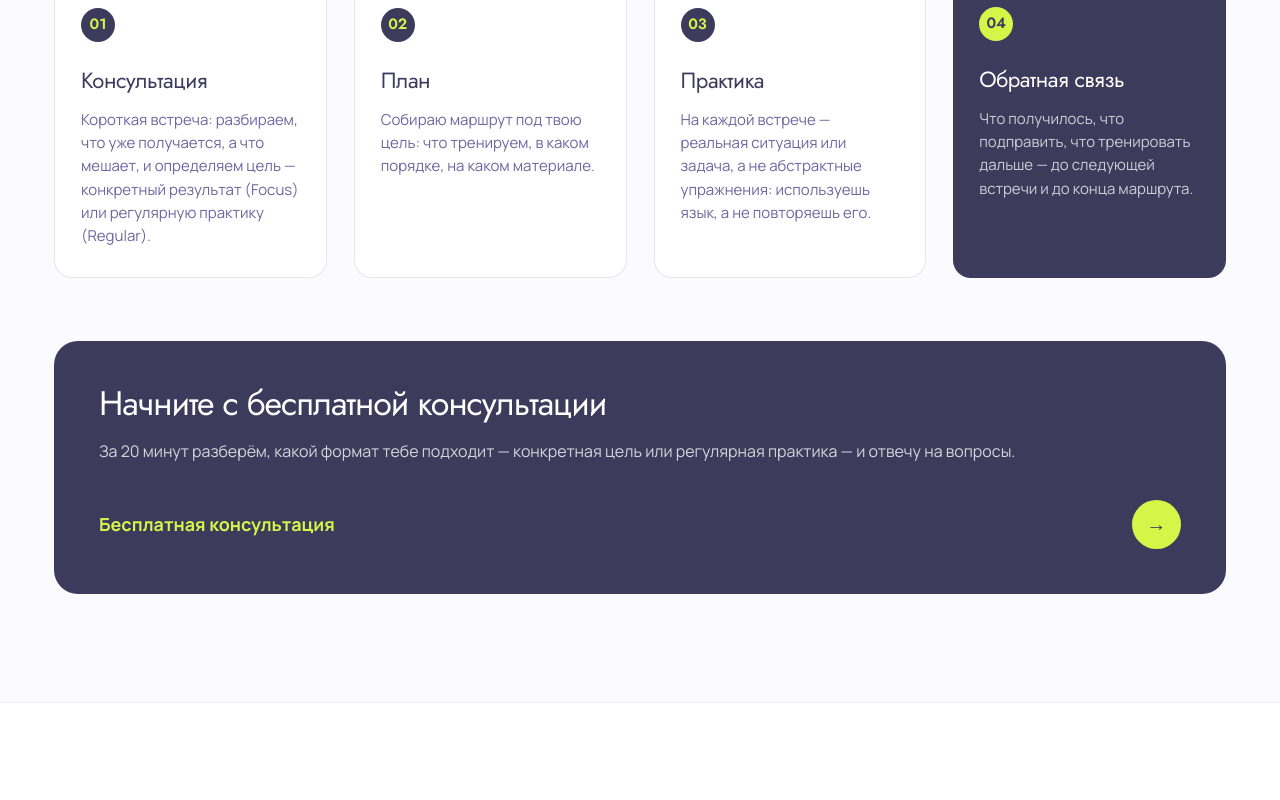
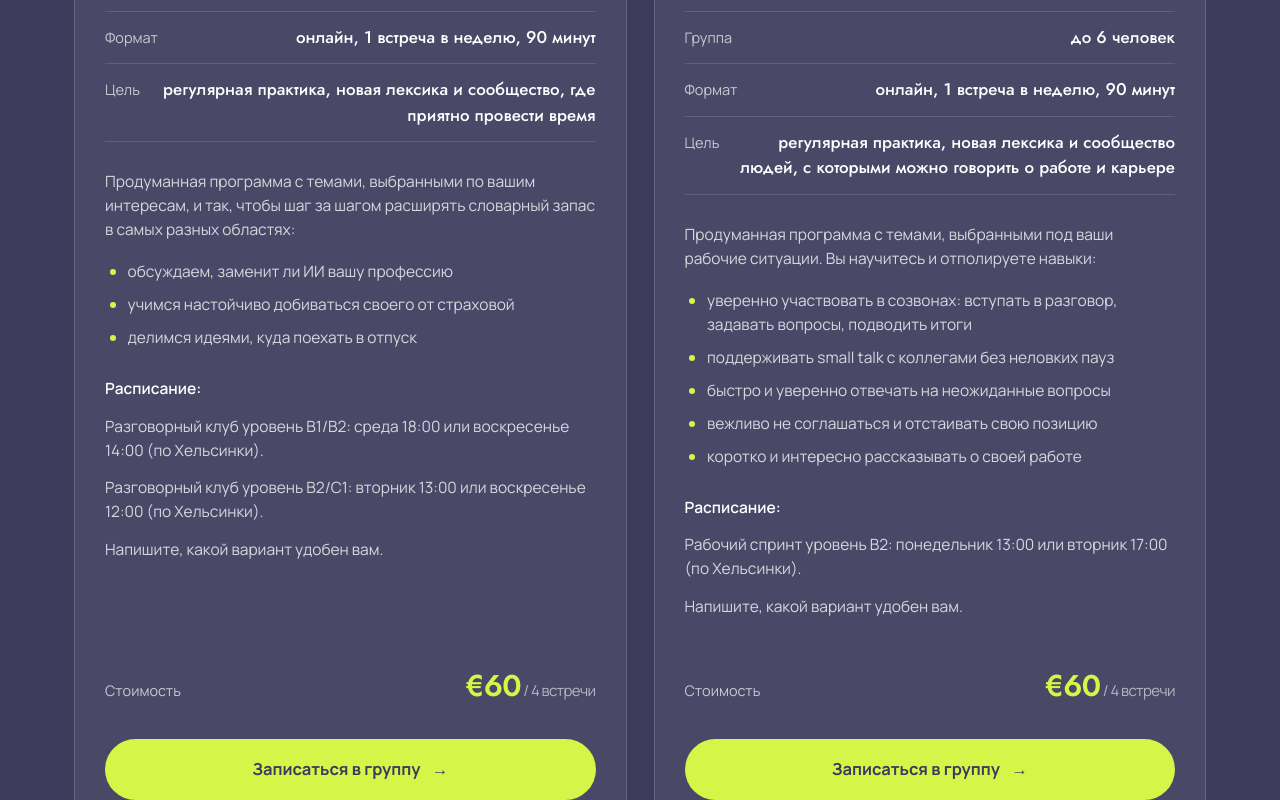
Before and after one commit to Anna-akm-code/auruby-yki-landing-page, a Next.js app: page /english/plan in a window 1280 px wide. Shown: the part 1280-2080 px from the top of the page. Built offline with nearby package versions, Linux system fonts and the light colour scheme; no server answers.

Commit message:
Add adult English group formats and update landing copy

```diff
--- a/app/english/page.tsx
+++ b/app/english/page.tsx
@@ -40,6 +40,10 @@ type OfferBullet = {
   priceUnit: string;
   format: string;
   details: string[];
+  description?: string;
+  topics?: string[];
+  scheduleLabel?: string;
+  schedule?: string[];
 };
 
 const youngerLearnerOffers: OfferBullet[] = [
@@ -101,6 +105,54 @@ const olderLearnerOffers: OfferBullet[] = [
       "Срок: ориентир — около года, в зависимости от ваших целей и уровня.",
     ],
   },
+  {
+    title: "THE CLUB · Разговорный клуб",
+    price: "€60",
+    priceUnit: "/ 4 встречи",
+    format: "Группа до 6 человек",
+    details: [
+      "Формат: онлайн, 1 встреча в неделю, 90 минут",
+      "Стоимость: €60 за 4 встречи",
+      "Цель: регулярная практика, новая лексика и сообщество, где приятно провести время",
+    ],
+    description:
+      "Продуманная программа с темами, выбранными по вашим интересам, и так, чтобы шаг за шагом расширять словарный запас в самых разных областях:",
+    topics: [
+      "обсуждаем, заменит ли ИИ вашу профессию",
+      "учимся настойчиво добиваться своего от страховой",
+      "делимся идеями, куда поехать в отпуск",
+    ],
+    scheduleLabel: "Варианты занятий:",
+    schedule: [
+      "Уровень B1/B2: среда 18:00 или воскресенье 14:00 (по Хельсинки)",
+      "Уровень B2/C1: вторник 13:00 или воскресенье 12:00 (по Хельсинки)",
+    ],
+  },
+  {
+    title: "THE LAB",
+    price: "€60",
+    priceUnit: "/ 4 встречи",
+    format: "Группа до 6 человек",
+    details: [
+      "Курс: 8 недель",
+      "Группа: до 6 человек",
+      "Формат: онлайн, 1 встреча в неделю, 90 минут",
+      "Стоимость: €60 за 4 встречи",
+      "Цель: регулярная практика, новая лексика и сообщество людей, с которыми можно говорить о работе и карьере",
+    ],
+    description:
+      "Продуманная программа с темами, выбранными под ваши рабочие ситуации. Вы научитесь и отполируете навыки:",
+    topics: [
+      "уверенно участвовать в созвонах: вступать в разговор, задавать вопросы, подводить итоги",
+      "поддерживать small talk с коллегами без неловких пауз",
+      "быстро и уверенно отвечать на неожиданные вопросы",
+      "вежливо не соглашаться и отстаивать свою позицию",
+      "коротко и интересно рассказывать о своей работе",
+    ],
+    schedule: [
+      "Уровень B2: понедельник 13:00 или вторник 17:00 (по Хельсинки)",
+    ],
+  },
 ];
 
 export default function EnglishProductSelectorPage() {
@@ -154,7 +206,7 @@ export default function EnglishProductSelectorPage() {
               <div className="mt-6 grid gap-4">
                 {youngerLearnerOffers.map((offer) => (
                   <div key={offer.title}>
-                    <div className="flex items-baseline justify-between gap-3">
+                    <div className="flex flex-wrap items-baseline justify-between gap-3">
                       <span className="inline-block rounded-full bg-english-chartreuse px-3 py-1 font-body text-[15.5px] font-semibold text-english-aubergine">
                         {offer.title}
                       </span>
@@ -182,7 +234,7 @@ export default function EnglishProductSelectorPage() {
                   </div>
                 ))}
               </div>
-              <span className="mt-5 inline-flex items-center gap-[7px] font-body text-[14.5px] font-semibold text-english-muted">
+              <span className="mt-auto inline-flex items-center gap-[7px] pt-5 font-body text-[14.5px] font-semibold text-english-muted">
                 Подробнее о занятиях <span>→</span>
               </span>
             </TrackedLink>
@@ -217,7 +269,7 @@ export default function EnglishProductSelectorPage() {
               <div className="mt-6 grid gap-4">
                 {olderLearnerOffers.map((offer) => (
                   <div key={offer.title}>
-                    <div className="flex items-baseline justify-between gap-3">
+                    <div className="flex flex-wrap items-baseline justify-between gap-3">
                       <span className="inline-block rounded-full bg-english-chartreuse px-3 py-1 font-body text-[15.5px] font-semibold text-english-aubergine">
                         {offer.title}
                       </span>
@@ -242,10 +294,32 @@ export default function EnglishProductSelectorPage() {
                         </div>
                       ))}
                     </div>
+                    {offer.description && (
+                      <p className="mt-3 font-body text-[14px] text-english-muted">
+                        {offer.description}
+                      </p>
+                    )}
+                    {offer.topics && (
+                      <ul className="mt-2 list-disc space-y-1 pl-4 font-body text-[14px] text-english-muted marker:text-english-muted">
+                        {offer.topics.map((topic) => (
+                          <li key={topic}>{topic}</li>
+                        ))}
+                      </ul>
+                    )}
+                    {offer.schedule && (
+                      <div className="mt-3 grid gap-2 font-body text-[14px] text-english-muted">
+                        {offer.scheduleLabel && (
+                          <p className="font-semibold">{offer.scheduleLabel}</p>
+                        )}
+                        {offer.schedule.map((slot) => (
+                          <p key={slot}>{slot}</p>
+                        ))}
+                      </div>
+                    )}
                   </div>
                 ))}
               </div>
-              <span className="mt-5 inline-flex items-center gap-[7px] font-body text-[14.5px] font-semibold text-english-muted">
+              <span className="mt-auto inline-flex items-center gap-[7px] pt-5 font-body text-[14.5px] font-semibold text-english-muted">
                 Подробнее о занятиях <span>→</span>
               </span>
             </TrackedLink>
--- a/app/english/plan/page.tsx
+++ b/app/english/plan/page.tsx
@@ -44,13 +44,13 @@ const planSteps = [
     number: "02",
     title: "План",
     description:
-      "Собираю маршрут под твою цель: что тренируем, в каком порядке, на каком материале.",
+      "Собираю маршрут под вашу цель: что тренируем, в каком порядке, на каком материале.",
   },
   {
     number: "03",
     title: "Практика",
     description:
-      "На каждой встрече — реальная ситуация или задача, а не абстрактные упражнения: используешь язык, а не повторяешь его.",
+      "На каждой встрече — реальная ситуация или задача, а не абстрактные упражнения: используете язык, а не повторяете его.",
   },
   {
     number: "04",
@@ -58,6 +58,57 @@ const planSteps = [
     description:
       "Что получилось, что подправить, что тренировать дальше — до следующей встречи и до конца маршрута.",
     dark: true,
+  },
+];
+
+const groupOffers = [
+  {
+    label: "РАЗГОВОРНЫЙ КЛУБ",
+    source: "plan_conversation_group",
+    rows: [
+      { label: "Группа", value: "до 6 человек" },
+      { label: "Формат", value: "онлайн, 1 встреча в неделю, 90 минут" },
+      {
+        label: "Цель",
+        value: "регулярная практика, новая лексика и сообщество, где приятно провести время",
+      },
+    ],
+    description:
+      "Продуманная программа с темами, выбранными по вашим интересам, и так, чтобы шаг за шагом расширять словарный запас в самых разных областях:",
+    topics: [
+      "обсуждаем, заменит ли ИИ вашу профессию",
+      "учимся настойчиво добиваться своего от страховой",
+      "делимся идеями, куда поехать в отпуск",
+    ],
+    schedule: [
+      "Разговорный клуб уровень B1/B2: среда 18:00 или воскресенье 14:00 (по Хельсинки).",
+      "Разговорный клуб уровень B2/C1: вторник 13:00 или воскресенье 12:00 (по Хельсинки).",
+    ],
+  },
+  {
+    label: "РАБОЧИЙ СПРИНТ",
+    source: "plan_work_sprint_group",
+    rows: [
+      { label: "Курс", value: "8 недель" },
+      { label: "Группа", value: "до 6 человек" },
+      { label: "Формат", value: "онлайн, 1 встреча в неделю, 90 минут" },
+      {
+        label: "Цель",
+        value: "регулярная практика, новая лексика и сообщество людей, с которыми можно говорить о работе и карьере",
+      },
+    ],
+    description:
+      "Продуманная программа с темами, выбранными под ваши рабочие ситуации. Вы научитесь и отполируете навыки:",
+    topics: [
+      "уверенно участвовать в созвонах: вступать в разговор, задавать вопросы, подводить итоги",
+      "поддерживать small talk с коллегами без неловких пауз",
+      "быстро и уверенно отвечать на неожиданные вопросы",
+      "вежливо не соглашаться и отстаивать свою позицию",
+      "коротко и интересно рассказывать о своей работе",
+    ],
+    schedule: [
+      "Рабочий спринт уровень B2: понедельник 13:00 или вторник 17:00 (по Хельсинки).",
+    ],
   },
 ];
 
@@ -95,7 +146,10 @@ export default function PlanPage() {
             </div>
           </div>
 
-          <div className="mt-10 grid grid-cols-1 gap-6 lg:grid-cols-2">
+          <h2 className="mt-10 font-heading text-[38px] leading-[1.03] tracking-[-0.035em] sm:text-[48px]">
+            Индивидуально
+          </h2>
+          <div className="mt-6 grid grid-cols-1 gap-6 lg:grid-cols-2">
             <HeroFormatPanel
               label="THE PLAN · FOCUS"
               rows={[
@@ -123,6 +177,55 @@ export default function PlanPage() {
               priceUnit="/ 60 мин"
             />
           </div>
+
+          <section aria-labelledby="groups-heading" className="mt-14">
+            <h2
+              id="groups-heading"
+              className="font-heading text-[38px] leading-[1.03] tracking-[-0.035em] sm:text-[48px]"
+            >
+              Группы
+            </h2>
+            <div className="mt-6 grid grid-cols-1 gap-6 lg:grid-cols-2">
+              {groupOffers.map((group) => (
+                <HeroFormatPanel
+                  key={group.source}
+                  label={group.label}
+                  rows={group.rows}
+                  priceLabel="Стоимость"
+                  priceValue="€60"
+                  priceUnit=" / 4 встречи"
+                  action={
+                    <TrackedLink
+                      event="english_consultation_click"
+                      properties={{ source: group.source }}
+                      href={GOOGLE_FORM_URL}
+                      target="_blank"
+                      rel="noopener noreferrer"
+                      className="mt-6 inline-flex items-center justify-center gap-2.5 rounded-full bg-english-chartreuse px-6 py-[18px] text-center font-body text-[16.5px] font-bold text-english-aubergine transition hover:bg-english-chartreuse-hover"
+                    >
+                      Записаться в группу <span>→</span>
+                    </TrackedLink>
+                  }
+                >
+                  <div className="py-6 font-body text-[15.5px] leading-[1.55] text-white/[0.78]">
+                    <p>{group.description}</p>
+                    <ul className="mt-4 list-disc space-y-2 pl-5 marker:text-english-chartreuse">
+                      {group.topics.map((topic) => (
+                        <li key={topic}>{topic}</li>
+                      ))}
+                    </ul>
+                    <div className="mt-6 space-y-3">
+                      <p className="font-semibold text-white">Расписание:</p>
+                      {group.schedule.map((slot) => (
+                        <p key={slot}>{slot}</p>
+                      ))}
+                      <p>Напишите, какой вариант удобен вам.</p>
+                    </div>
+                  </div>
+                </HeroFormatPanel>
+              ))}
+            </div>
+          </section>
 
           <div className="mt-14 border-t border-white/[0.15] py-5 sm:mt-[76px]">
             <MarqueeStrip items={marqueeTopics} />
@@ -157,9 +260,7 @@ export default function PlanPage() {
                   Начните с бесплатной консультации
                 </h3>
                 <p className="mt-3.5 font-body text-[16px] leading-[1.55] text-white/[0.78]">
-                  За 20 минут разберём, какой формат тебе подходит —
-                  конкретная цель или регулярная практика — и отвечу на
-                  вопросы.
+                  За 20 минут разберём, какой формат вам подходит — индивидуальные занятия или группа — и я отвечу на вопросы.
                 </p>
               </div>
               <span className="mt-8 flex items-center justify-between gap-4 font-body text-[18px] font-bold text-english-chartreuse">
--- a/components/english/FooterCTA.tsx
+++ b/components/english/FooterCTA.tsx
@@ -55,7 +55,7 @@ export function FooterCTA() {
               Для старших учеников
             </span>
             <span className="font-body text-[15px] text-white/70">
-              2 формата · от €30
+              4 формата
             </span>
             <span className="mt-2.5 flex items-center gap-2 font-body text-[16px] font-semibold text-english-chartreuse">
               Заполнить заявку <span>→</span>
--- a/components/english/HeroFormatPanel.tsx
+++ b/components/english/HeroFormatPanel.tsx
@@ -1,3 +1,5 @@
+import type { ReactNode } from "react";
+
 type Row = { label: string; value: string } | { text: string };
 
 export function HeroFormatPanel({
@@ -6,16 +8,20 @@ export function HeroFormatPanel({
   priceLabel,
   priceValue,
   priceUnit,
+  children,
+  action,
 }: {
   label: string;
   rows: Row[];
   priceLabel: string;
   priceValue: string;
   priceUnit: string;
+  children?: ReactNode;
+  action?: ReactNode;
 }) {
   return (
-    <div className="pt-2">
-      <div className="rounded-[20px] border border-white/[0.16] bg-white/[0.07] px-[30px] pb-[26px] pt-[30px]">
+    <div className={children ? "min-w-0 pt-2" : "pt-2"}>
+      <div className={`${children ? "flex h-full flex-col " : ""}rounded-[20px] border border-white/[0.16] bg-white/[0.07] px-[30px] pb-[26px] pt-[30px]`}>
         <div className="mb-[22px] font-mono text-[11px] uppercase tracking-[0.16em] text-english-chartreuse">
           {label}
         </div>
@@ -31,18 +37,20 @@ export function HeroFormatPanel({
             ) : (
               <div
                 key={i}
-                className="flex items-baseline justify-between border-b border-white/[0.13] py-[13px]"
+                className="flex items-baseline justify-between gap-4 border-b border-white/[0.13] py-[13px]"
               >
-                <span className="font-body text-[14.5px] text-white/70">
+                <span className="shrink-0 font-body text-[14.5px] text-white/70">
                   {row.label}
                 </span>
-                <span className="font-heading text-[17px] font-medium">
+                <span className="min-w-0 text-right font-heading text-[17px] font-medium">
                   {row.value}
                 </span>
               </div>
             ),
           )}
-          <div className="flex items-baseline justify-between pb-1 pt-4">
+        </div>
+        {children}
+        <div className={`${children ? "mt-auto " : ""}flex flex-wrap items-baseline justify-between gap-x-3 pb-1 pt-4`}>
           <span className="font-body text-[14.5px] text-white/70">
             {priceLabel}
           </span>
@@ -53,7 +61,7 @@ export function HeroFormatPanel({
             </span>
           </span>
         </div>
-        </div>
+        {action}
       </div>
     </div>
   );
```
Lines whose indentation alone changed are shown as unchanged.
